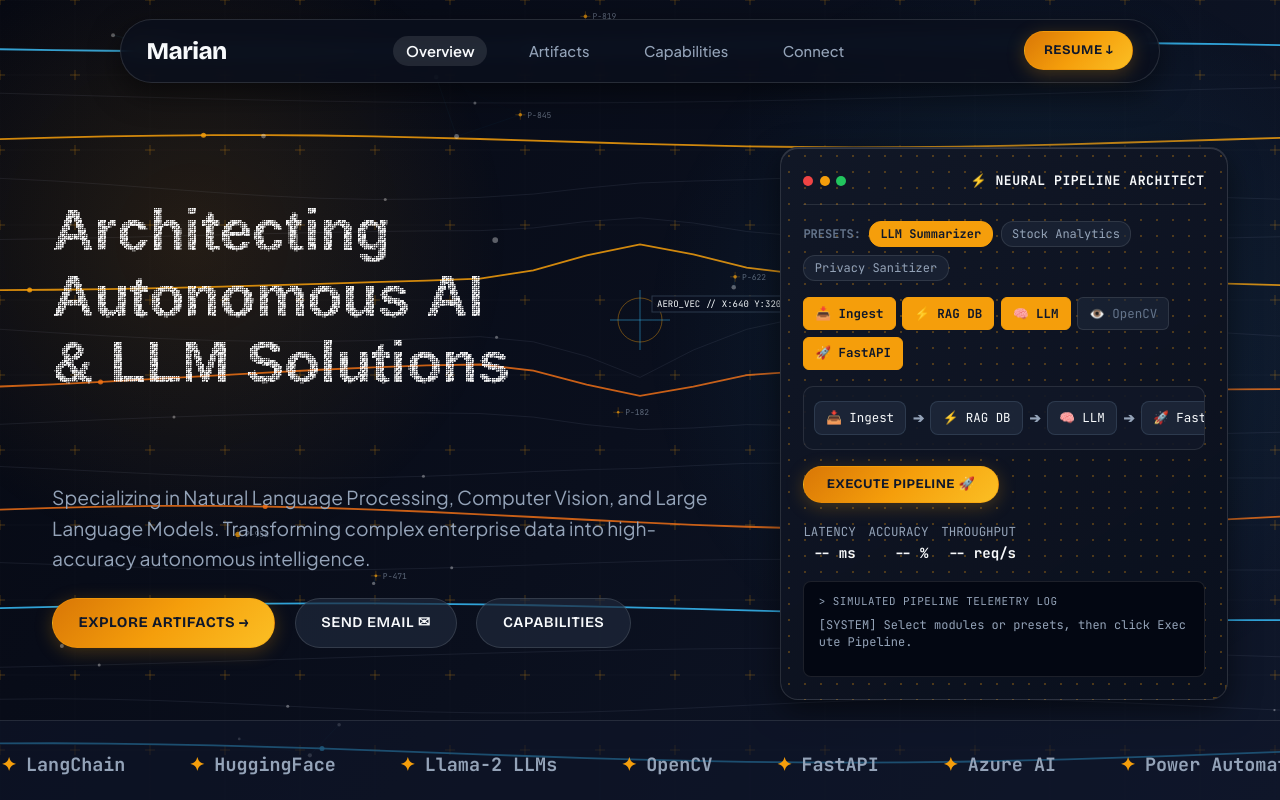
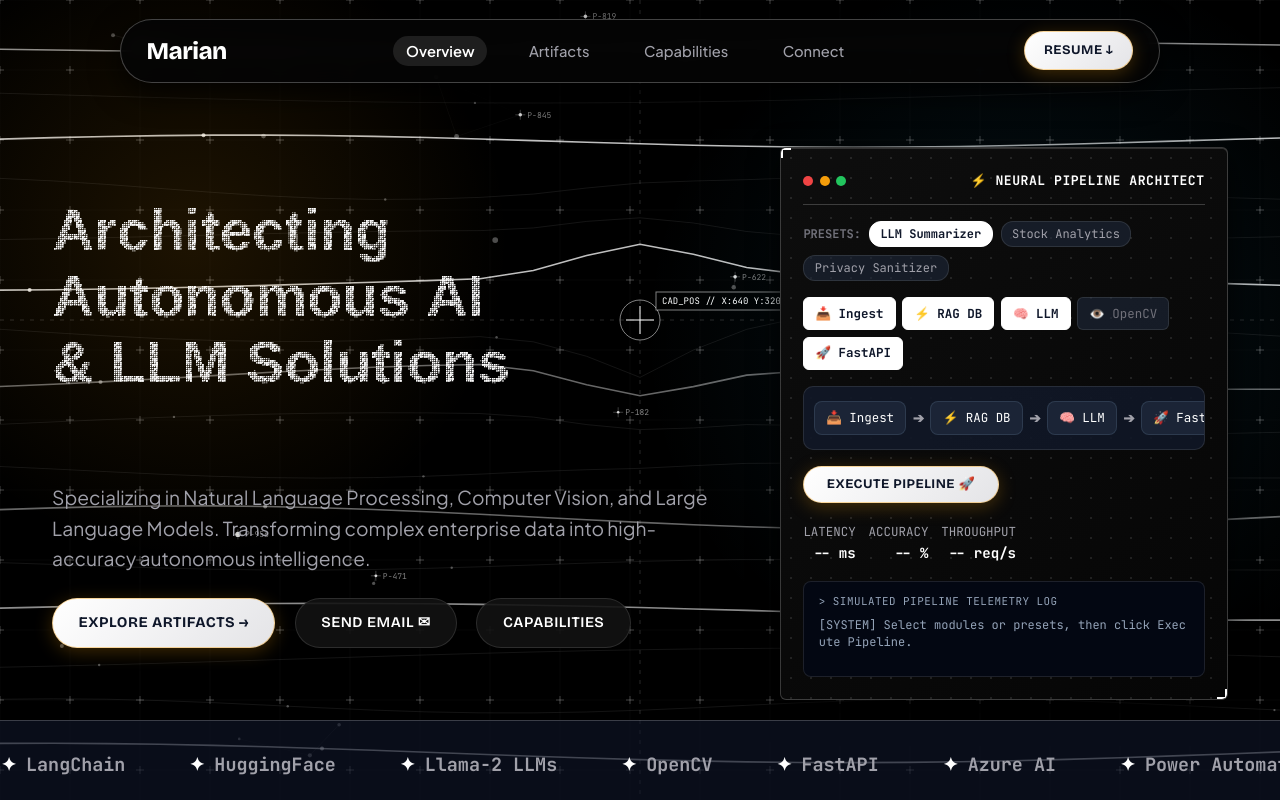
Before and after one commit to ShotgunShinobi/portfolio, a website built with Vite: page index.html in a window 1280 px wide. Shown: the top 800 px of the page. Built offline with nearby package versions, Linux system fonts and the light colour scheme; some packages are replaced by stand-ins of ours; no server answers; animation ran at ten frames a second.

Commit message:
Black and whitte

```diff
--- a/src/canvas-bg.js
+++ b/src/canvas-bg.js
@@ -56,18 +56,14 @@ export function initCanvasBackground() {
     offscreenGridCanvas.width = width;
     offscreenGridCanvas.height = height;
 
-    // Fill dark obsidian gradient ONCE into offscreen buffer
-    const bgGrad = offscreenGridCtx.createLinearGradient(0, 0, width, height);
-    bgGrad.addColorStop(0, '#060913');
-    bgGrad.addColorStop(0.5, '#0A0F1D');
-    bgGrad.addColorStop(1, '#0F172A');
-    offscreenGridCtx.fillStyle = bgGrad;
+    // Fill pure void black background ONCE into offscreen buffer
+    offscreenGridCtx.fillStyle = '#000000';
     offscreenGridCtx.fillRect(0, 0, width, height);
 
-    const gridSize = 75;
+    const gridSize = 70;
 
     // Batch all grid line paths into a single GPU draw call
-    offscreenGridCtx.strokeStyle = 'rgba(255, 255, 255, 0.04)';
+    offscreenGridCtx.strokeStyle = 'rgba(255, 255, 255, 0.05)';
     offscreenGridCtx.lineWidth = 0.6;
     offscreenGridCtx.beginPath();
     for (let x = 0; x < width; x += gridSize) {
@@ -81,15 +77,15 @@ export function initCanvasBackground() {
     offscreenGridCtx.stroke();
 
     // Batch all '+' tick marks into a single GPU draw call
-    offscreenGridCtx.strokeStyle = 'rgba(245, 158, 11, 0.25)';
+    offscreenGridCtx.strokeStyle = 'rgba(255, 255, 255, 0.25)';
     offscreenGridCtx.lineWidth = 1.0;
     offscreenGridCtx.beginPath();
     for (let x = 0; x < width; x += gridSize) {
       for (let y = 0; y < height; y += gridSize) {
-        offscreenGridCtx.moveTo(x - 5, y);
-        offscreenGridCtx.lineTo(x + 5, y);
-        offscreenGridCtx.moveTo(x, y - 5);
-        offscreenGridCtx.lineTo(x, y + 5);
+        offscreenGridCtx.moveTo(x - 4, y);
+        offscreenGridCtx.lineTo(x + 4, y);
+        offscreenGridCtx.moveTo(x, y - 4);
+        offscreenGridCtx.lineTo(x, y + 4);
       }
     }
     offscreenGridCtx.stroke();
@@ -108,23 +104,22 @@ export function initCanvasBackground() {
       this.phase = Math.random() * Math.PI * 2;
       this.frequency = Math.random() * 0.005 + 0.003;
       this.amplitude = Math.random() * 9 + 4;
-      this.width = isAccent ? 1.8 : 0.9;
+      this.width = isAccent ? 1.6 : 0.8;
     }
 
     draw(time) {
       ctx.beginPath();
       ctx.lineWidth = this.width;
-      ctx.strokeStyle = this.isAccent ? this.accentColor : 'rgba(148, 163, 184, 0.12)';
+      ctx.strokeStyle = this.isAccent ? this.accentColor : 'rgba(255, 255, 255, 0.1)';
 
-      const points = 24; // Optimized control point count
+      const points = 24;
       const step = width / points;
-      const radiusSq = 32400; // 180 * 180
+      const radiusSq = 32400;
 
       for (let i = 0; i <= points; i++) {
         const x = i * step;
         let y = this.yBase + Math.sin(x * this.frequency + time * this.speed + this.phase) * this.amplitude;
 
-        // Aerodynamic deflection around cursor (wind-tunnel effect)
         const dx = x - mouse.x;
         const dy = y - mouse.y;
         const distSq = dx * dx + dy * dy;
@@ -145,7 +140,6 @@ export function initCanvasBackground() {
 
       ctx.stroke();
 
-      // Flow particle traveling along the streamline
       const particleX = ((time * 60 * this.speed + this.phase * 100) % (width + 200)) - 100;
       let particleY = this.yBase + Math.sin(particleX * this.frequency + time * this.speed + this.phase) * this.amplitude;
 
@@ -161,8 +155,8 @@ export function initCanvasBackground() {
       }
 
       ctx.beginPath();
-      ctx.arc(particleX, particleY, this.isAccent ? 2.5 : 1.5, 0, Math.PI * 2);
-      ctx.fillStyle = this.isAccent ? this.accentColor : 'rgba(248, 250, 252, 0.35)';
+      ctx.arc(particleX, particleY, this.isAccent ? 2 : 1.2, 0, Math.PI * 2);
+      ctx.fillStyle = this.isAccent ? this.accentColor : 'rgba(255, 255, 255, 0.3)';
       ctx.fill();
     }
   }
@@ -172,9 +166,9 @@ export function initCanvasBackground() {
     const spacing = height / (streamlineCount + 1);
 
     const accentColors = [
-      'rgba(245, 158, 11, 0.85)',   // Vibrant Golden Amber
-      'rgba(56, 189, 248, 0.85)',   // Cyber Electric Cyan
-      'rgba(249, 115, 22, 0.80)'    // Deep Sunset Orange
+      'rgba(255, 255, 255, 0.75)',
+      'rgba(255, 255, 255, 0.55)',
+      'rgba(255, 255, 255, 0.40)'
     ];
 
     for (let i = 1; i <= streamlineCount; i++) {
@@ -215,11 +209,11 @@ export function initCanvasBackground() {
     draw() {
       ctx.beginPath();
       ctx.arc(this.x, this.y, this.size, 0, Math.PI * 2);
-      ctx.fillStyle = this.isMajor ? 'rgba(245, 158, 11, 0.7)' : 'rgba(248, 250, 252, 0.35)';
+      ctx.fillStyle = this.isMajor ? 'rgba(255, 255, 255, 0.8)' : 'rgba(255, 255, 255, 0.3)';
       ctx.fill();
 
       if (this.isMajor) {
-        ctx.strokeStyle = 'rgba(245, 158, 11, 0.4)';
+        ctx.strokeStyle = 'rgba(255, 255, 255, 0.4)';
         ctx.lineWidth = 0.6;
         ctx.beginPath();
         ctx.moveTo(this.x - 5, this.y);
@@ -229,7 +223,7 @@ export function initCanvasBackground() {
         ctx.stroke();
 
         ctx.font = "8px 'JetBrains Mono', monospace";
-        ctx.fillStyle = 'rgba(148, 163, 184, 0.6)';
+        ctx.fillStyle = 'rgba(255, 255, 255, 0.5)';
         ctx.fillText(this.label, this.x + 7, this.y + 3);
       }
     }
@@ -257,36 +251,48 @@ export function initCanvasBackground() {
     const x = mouse.x;
     const y = mouse.y;
 
+    // Full-screen monochrome guide rays
+    ctx.setLineDash([4, 6]);
+    ctx.strokeStyle = 'rgba(255, 255, 255, 0.2)';
+    ctx.lineWidth = 0.8;
+    ctx.beginPath();
+    ctx.moveTo(0, y);
+    ctx.lineTo(width, y);
+    ctx.moveTo(x, 0);
+    ctx.lineTo(x, height);
+    ctx.stroke();
+    ctx.setLineDash([]);
+
     // Tracking ring
-    ctx.strokeStyle = 'rgba(245, 158, 11, 0.4)';
+    ctx.strokeStyle = 'rgba(255, 255, 255, 0.5)';
     ctx.lineWidth = 1;
     ctx.beginPath();
-    ctx.arc(x, y, 22, 0, Math.PI * 2);
+    ctx.arc(x, y, 20, 0, Math.PI * 2);
     ctx.stroke();
 
     // Center crosshair
-    ctx.strokeStyle = 'rgba(56, 189, 248, 0.6)';
-    ctx.lineWidth = 0.8;
+    ctx.strokeStyle = '#FFFFFF';
+    ctx.lineWidth = 1;
     ctx.beginPath();
-    ctx.moveTo(x - 30, y);
-    ctx.lineTo(x + 30, y);
-    ctx.moveTo(x, y - 30);
-    ctx.lineTo(x, y + 30);
+    ctx.moveTo(x - 14, y);
+    ctx.lineTo(x + 14, y);
+    ctx.moveTo(x, y - 14);
+    ctx.lineTo(x, y + 14);
     ctx.stroke();
 
     // Telemetry readout box
-    const text = `AERO_VEC // X:${Math.round(x)} Y:${Math.round(y)}`;
+    const text = `CAD_POS // X:${Math.round(x)} Y:${Math.round(y)}`;
     ctx.font = "9px 'JetBrains Mono', monospace";
     const textWidth = ctx.measureText(text).width;
 
-    ctx.fillStyle = 'rgba(10, 15, 29, 0.9)';
-    ctx.strokeStyle = 'rgba(51, 65, 85, 0.8)';
+    ctx.fillStyle = 'rgba(0, 0, 0, 0.95)';
+    ctx.strokeStyle = 'rgba(255, 255, 255, 0.5)';
     ctx.lineWidth = 1;
-    ctx.fillRect(x + 12, y - 24, textWidth + 10, 16);
-    ctx.strokeRect(x + 12, y - 24, textWidth + 10, 16);
+    ctx.fillRect(x + 16, y - 28, textWidth + 12, 18);
+    ctx.strokeRect(x + 16, y - 28, textWidth + 12, 18);
 
-    ctx.fillStyle = '#F8FAFC';
-    ctx.fillText(text, x + 17, y - 13);
+    ctx.fillStyle = '#FFFFFF';
+    ctx.fillText(text, x + 22, y - 16);
 
     ctx.restore();
   }
@@ -295,7 +301,6 @@ export function initCanvasBackground() {
   let time = 0;
 
   function animate() {
-    // Single fast GPU texture blit for static background + grid
     ctx.drawImage(offscreenGridCanvas, 0, 0);
 
     time += 0.012;
@@ -303,7 +308,6 @@ export function initCanvasBackground() {
       streamlines[i].draw(time);
     }
 
-    // Fast node distance check using distSq (avoids Math.sqrt)
     const maxDistSq = 110 * 110;
     for (let i = 0; i < draftingNodes.length; i++) {
       draftingNodes[i].update();
@@ -320,7 +324,7 @@ export function initCanvasBackground() {
           ctx.moveTo(draftingNodes[i].x, draftingNodes[i].y);
           ctx.lineTo(draftingNodes[j].x, draftingNodes[j].y);
           const alpha = (1 - dist / 110) * 0.15;
-          ctx.strokeStyle = `rgba(56, 189, 248, ${alpha})`;
+          ctx.strokeStyle = `rgba(255, 255, 255, ${alpha})`;
           ctx.lineWidth = 0.6;
           ctx.stroke();
         }
--- a/src/style.css
+++ b/src/style.css
@@ -1,73 +1,63 @@
 @import url('https://fonts.googleapis.com/css2?family=Bricolage+Grotesque:opsz,wght@12..96,400..800&family=Plus+Jakarta+Sans:wght@400;500;600;700;800&family=Outfit:wght@400;600;700;800&family=JetBrains+Mono:wght@400;500;700&display=swap');
 
 :root {
-  /* Executive AI Systems Engineer Dark Obsidian & Luminous System */
-  --bg-primary: #0A0F1D;
-  /* Deep Obsidian Slate */
-  --bg-secondary: #111827;
-  /* Dark Midnight Slate */
-  --bg-card: rgba(17, 24, 39, 0.75);
+  /* Strict Pure Monochrome Black & White Wireframe Design System */
+  --bg-primary: #000000;
+  --bg-secondary: #080808;
+  --bg-card: rgba(12, 12, 12, 0.94);
 
-  --text-primary: #F8FAFC;
-  /* Crisp White Slate */
-  --text-secondary: #94A3B8;
-  /* Refined Cool Slate */
-  --text-muted: #64748B;
-  /* Muted Slate Gray */
+  --text-primary: #FFFFFF;
+  --text-secondary: #A1A1AA;
+  --text-muted: #71717A;
 
-  --sun-amber: #F59E0B;
-  /* Vibrant Amber Gold */
-  --sunset-orange: #F97316;
-  /* Electric Warm Amber */
-  --imperial-gold: #F59E0B;
-  /* Gold Amber Accent */
-  --summer-gold: #FBBF24;
-  /* Bright Champagne Gold */
-  --coral-blush: #EA580C;
-  /* Warm Crimson Accent */
+  --sun-amber: #FFFFFF;
+  --sunset-orange: #FFFFFF;
+  --imperial-gold: #FFFFFF;
+  --summer-gold: #FFFFFF;
+  --coral-blush: #FFFFFF;
 
-  --royal-purple: #A855F7;
-  --royal-indigo: #38BDF8;
-  --cyber-cyan: #38BDF8;
-  --neon-pink: #EC4899;
+  --royal-purple: #FFFFFF;
+  --royal-indigo: #FFFFFF;
+  --cyber-cyan: #FFFFFF;
+  --neon-pink: #FFFFFF;
 
-  --accent-gradient: linear-gradient(135deg, #F8FAFC 0%, #F59E0B 50%, #F97316 100%);
-  --royal-gradient: linear-gradient(135deg, #1E293B 0%, #0F172A 100%);
-  --gold-gradient: linear-gradient(135deg, #D97706 0%, #F59E0B 50%, #FBBF24 100%);
+  --accent-gradient: linear-gradient(135deg, #FFFFFF 0%, #E4E4E7 100%);
+  --royal-gradient: linear-gradient(135deg, #18181B 0%, #09090B 100%);
+  --gold-gradient: linear-gradient(135deg, #FFFFFF 0%, #E4E4E7 100%);
 
-  --glass-bg: rgba(15, 23, 42, 0.75);
-  --glass-border: rgba(255, 255, 255, 0.1);
-  --glass-glow: 0 10px 30px rgba(0, 0, 0, 0.4);
-  --gold-glow: 0 0 25px rgba(245, 158, 11, 0.25);
-  --cyan-glow: 0 0 25px rgba(56, 189, 248, 0.2);
+  --glass-bg: rgba(10, 10, 10, 0.85);
+  --glass-border: rgba(255, 255, 255, 0.2);
+  --glass-glow: 0 10px 30px rgba(0, 0, 0, 0.8);
+  --gold-glow: 0 0 20px rgba(255, 255, 255, 0.15);
+  --cyan-glow: 0 0 20px rgba(255, 255, 255, 0.15);
 
-  --card-bg: rgba(15, 23, 42, 0.75);
-  --card-border: rgba(255, 255, 255, 0.08);
-  --card-shadow: 0 8px 32px rgba(0, 0, 0, 0.35);
+  --card-bg: rgba(10, 10, 10, 0.9);
+  --card-border: rgba(255, 255, 255, 0.2);
+  --card-shadow: 0 8px 32px rgba(0, 0, 0, 0.6);
 
-  --header-bg: rgba(10, 15, 29, 0.82);
-  --header-border: rgba(255, 255, 255, 0.12);
-  --header-shadow: 0 10px 30px rgba(0, 0, 0, 0.5);
+  --header-bg: rgba(5, 5, 5, 0.9);
+  --header-border: rgba(255, 255, 255, 0.25);
+  --header-shadow: 0 10px 30px rgba(0, 0, 0, 0.8);
 
-  --tag-bg: rgba(30, 41, 59, 0.7);
-  --tag-text: #E2E8F0;
-  --tag-border: rgba(51, 65, 85, 0.7);
+  --tag-bg: rgba(24, 24, 27, 0.8);
+  --tag-text: #FFFFFF;
+  --tag-border: rgba(255, 255, 255, 0.2);
 
-  --btn-sec-bg: rgba(30, 41, 59, 0.7);
-  --btn-sec-hover: rgba(51, 65, 85, 0.9);
+  --btn-sec-bg: rgba(18, 18, 18, 0.9);
+  --btn-sec-hover: rgba(39, 39, 42, 0.9);
 
-  --sandbox-card-bg: rgba(15, 23, 42, 0.85);
-  --sandbox-chip-bg: rgba(30, 41, 59, 0.7);
+  --sandbox-card-bg: rgba(10, 10, 10, 0.92);
+  --sandbox-chip-bg: rgba(24, 24, 27, 0.8);
 
-  --drawer-bg: #0B0F19;
-  --drawer-border: rgba(51, 65, 85, 0.7);
-  --drawer-card-bg: rgba(17, 24, 39, 0.9);
+  --drawer-bg: #050505;
+  --drawer-border: rgba(255, 255, 255, 0.2);
+  --drawer-card-bg: rgba(15, 15, 15, 0.9);
 
-  --footer-bg: #070A12;
-  --footer-border: rgba(255, 255, 255, 0.08);
+  --footer-bg: #030303;
+  --footer-border: rgba(255, 255, 255, 0.15);
 
-  --glow-1: radial-gradient(circle, rgba(245, 158, 11, 0.15) 0%, rgba(10, 15, 29, 0) 70%);
-  --glow-2: radial-gradient(circle, rgba(56, 189, 248, 0.12) 0%, rgba(10, 15, 29, 0) 70%);
+  --glow-1: radial-gradient(circle, rgba(255, 255, 255, 0.05) 0%, rgba(0, 0, 0, 0) 70%);
+  --glow-2: radial-gradient(circle, rgba(255, 255, 255, 0.04) 0%, rgba(0, 0, 0, 0) 70%);
 
   --font-sans: 'Plus Jakarta Sans', sans-serif;
   --font-display: 'Bricolage Grotesque', 'Outfit', sans-serif;
@@ -217,24 +207,24 @@ img {
   letter-spacing: 1px;
 }
 
-/* Glass Panels & Holographic Bento Slate Material Texture */
+/* Glass Panels & Minimalist Wireframe Slate Material */
 .glass-panel,
 .glass-hud,
 .hud-card,
 .project-card {
-  background-color: #0B101D !important;
+  background-color: rgba(10, 10, 10, 0.94) !important;
   background-image:
-    radial-gradient(rgba(245, 158, 11, 0.28) 1.25px, transparent 1.25px),
-    linear-gradient(145deg, rgba(17, 24, 39, 0.92) 0%, rgba(10, 15, 29, 0.97) 100%) !important;
-  background-size: 16px 16px, 100% 100% !important;
+    radial-gradient(rgba(255, 255, 255, 0.10) 1px, transparent 1px),
+    linear-gradient(145deg, rgba(14, 14, 14, 0.96) 0%, rgba(6, 6, 6, 0.98) 100%) !important;
+  background-size: 20px 20px, 100% 100% !important;
   background-position: 0 0, 0 0 !important;
   backdrop-filter: blur(16px);
   -webkit-backdrop-filter: blur(16px);
-  border: 1px solid rgba(255, 255, 255, 0.12);
-  border-radius: 18px;
+  border: 1px solid rgba(255, 255, 255, 0.2) !important;
+  border-radius: 6px !important;
   box-shadow:
     inset 0 1px 0 0 rgba(255, 255, 255, 0.15),
-    0 10px 30px rgba(0, 0, 0, 0.5);
+    0 10px 30px rgba(0, 0, 0, 0.8);
   position: relative;
   overflow: hidden;
   transition: transform 0.25s cubic-bezier(0.16, 1, 0.3, 1), box-shadow 0.35s ease, border-color 0.35s ease;
@@ -242,62 +232,61 @@ img {
   will-change: transform;
 }
 
-/* 3D Dynamic Tilt Perspective & Holographic Hover */
-.hud-card:hover,
-.project-card:hover {
-  transform: perspective(1000px) rotateX(var(--rotate-x, 0deg)) rotateY(var(--rotate-y, 0deg)) translateZ(8px);
-  border-color: rgba(245, 158, 11, 0.4);
-  box-shadow:
-    inset 0 1px 0 0 rgba(255, 255, 255, 0.22),
-    0 18px 45px rgba(0, 0, 0, 0.6),
-    0 0 25px rgba(245, 158, 11, 0.22);
-}
-
-/* Dynamic Holographic Border & Beam Light */
+/* Monochrome Technical Corner Brackets */
 .hud-card::before,
 .project-card::before {
   content: '';
   position: absolute;
-  top: -1px;
-  left: -1px;
-  right: -1px;
-  bottom: -1px;
-  border-radius: 19px;
-  background: radial-gradient(450px circle at var(--mouse-x, 50%) var(--mouse-y, 50%),
-      rgba(245, 158, 11, 0.28) 0%,
-      rgba(56, 189, 248, 0.20) 40%,
-      rgba(168, 85, 247, 0.15) 70%,
-      transparent 100%);
+  top: 0;
+  left: 0;
+  width: 10px;
+  height: 10px;
+  border-top: 2px solid #FFFFFF;
+  border-left: 2px solid #FFFFFF;
   pointer-events: none;
-  opacity: 0;
-  transition: opacity 0.3s ease;
-  z-index: 1;
+  z-index: 2;
+  transition: var(--transition-smooth);
+}
+
+.hud-card::after,
+.project-card::after {
+  content: '';
+  position: absolute;
+  bottom: 0;
+  right: 0;
+  width: 10px;
+  height: 10px;
+  border-bottom: 2px solid #FFFFFF;
+  border-right: 2px solid #FFFFFF;
+  pointer-events: none;
+  z-index: 2;
+  transition: var(--transition-smooth);
+}
+
+.hud-card:hover,
+.project-card:hover {
+  transform: perspective(1000px) rotateX(var(--rotate-x, 0deg)) rotateY(var(--rotate-y, 0deg)) translateZ(8px);
+  border-color: #FFFFFF !important;
+  box-shadow:
+    inset 0 1px 0 0 rgba(255, 255, 255, 0.3),
+    0 18px 45px rgba(0, 0, 0, 0.9),
+    0 0 20px rgba(255, 255, 255, 0.2);
 }
 
 .hud-card:hover::before,
 .project-card:hover::before {
-  opacity: 1;
+  width: 16px;
+  height: 16px;
+  border-color: #FFFFFF;
+  box-shadow: 0 0 8px #FFFFFF;
 }
 
-/* Bento Corner Brackets */
-.hud-card::after {
-  content: '';
-  position: absolute;
-  bottom: 0;
-  right: 0;
-  width: 14px;
-  height: 14px;
-  border-right: 2px solid var(--sun-amber);
-  border-bottom: 2px solid var(--sun-amber);
-  pointer-events: none;
-  opacity: 0.3;
-  transition: var(--transition-smooth);
-}
-
-.hud-card:hover::after {
-  opacity: 1;
-  border-color: var(--summer-gold);
-  box-shadow: 0 0 8px var(--sun-amber);
+.hud-card:hover::after,
+.project-card:hover::after {
+  width: 16px;
+  height: 16px;
+  border-color: #FFFFFF;
+  box-shadow: 0 0 8px #FFFFFF;
 }
 
 
@@ -1042,17 +1031,17 @@ img {
 
 .drawer-metric-card {
   background: var(--drawer-card-bg);
-  border: 1px solid rgba(255, 255, 255, 0.08);
-  border-radius: 10px;
+  border: 1px solid rgba(255, 255, 255, 0.2);
+  border-radius: 4px;
   padding: 1.2rem;
   text-align: center;
 }
 
 .metric-value {
-  font-family: var(--font-display);
+  font-family: var(--font-mono);
   font-size: 1.8rem;
   font-weight: 800;
-  color: var(--imperial-gold);
+  color: #FFFFFF;
 }
 
 .metric-label {
```
